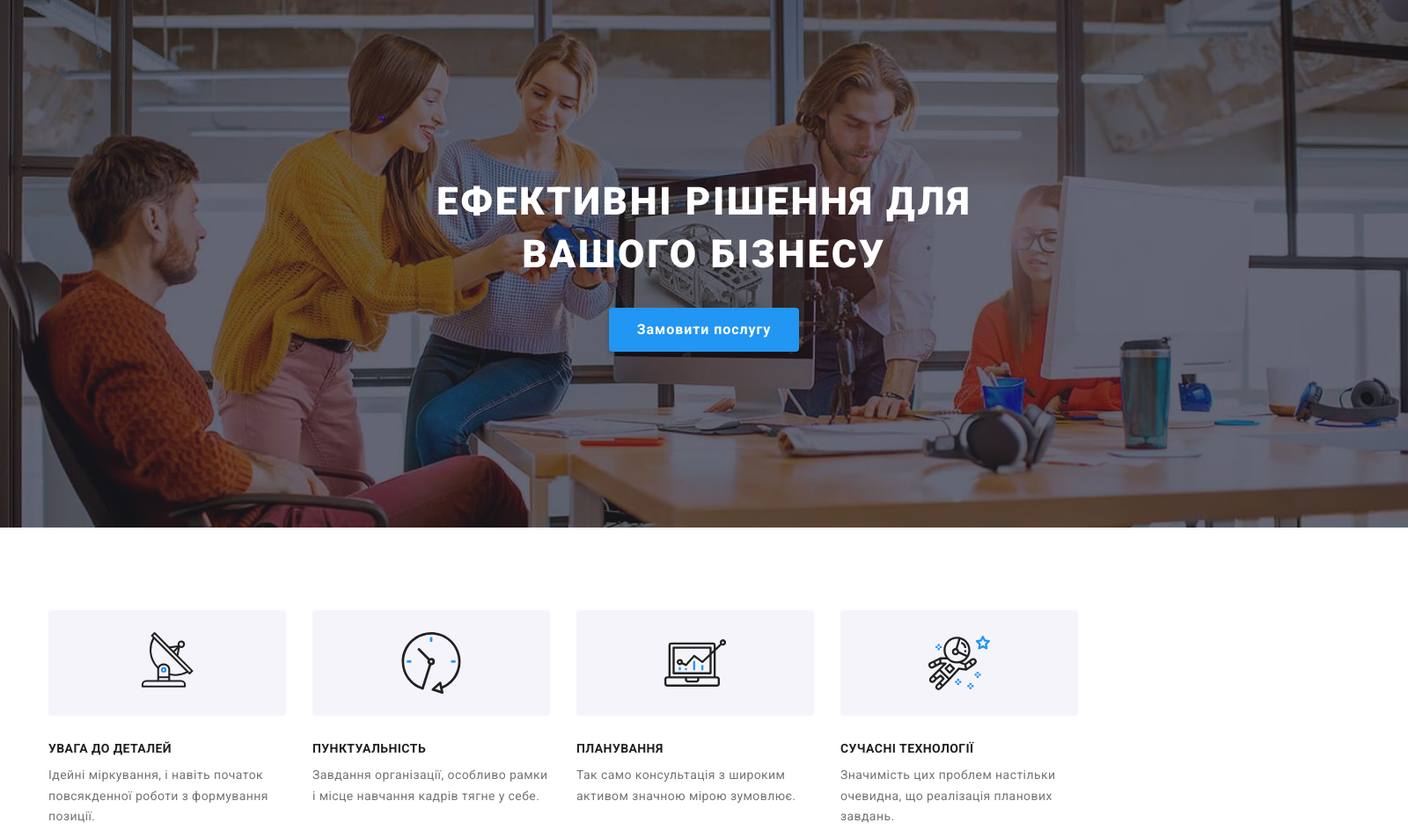
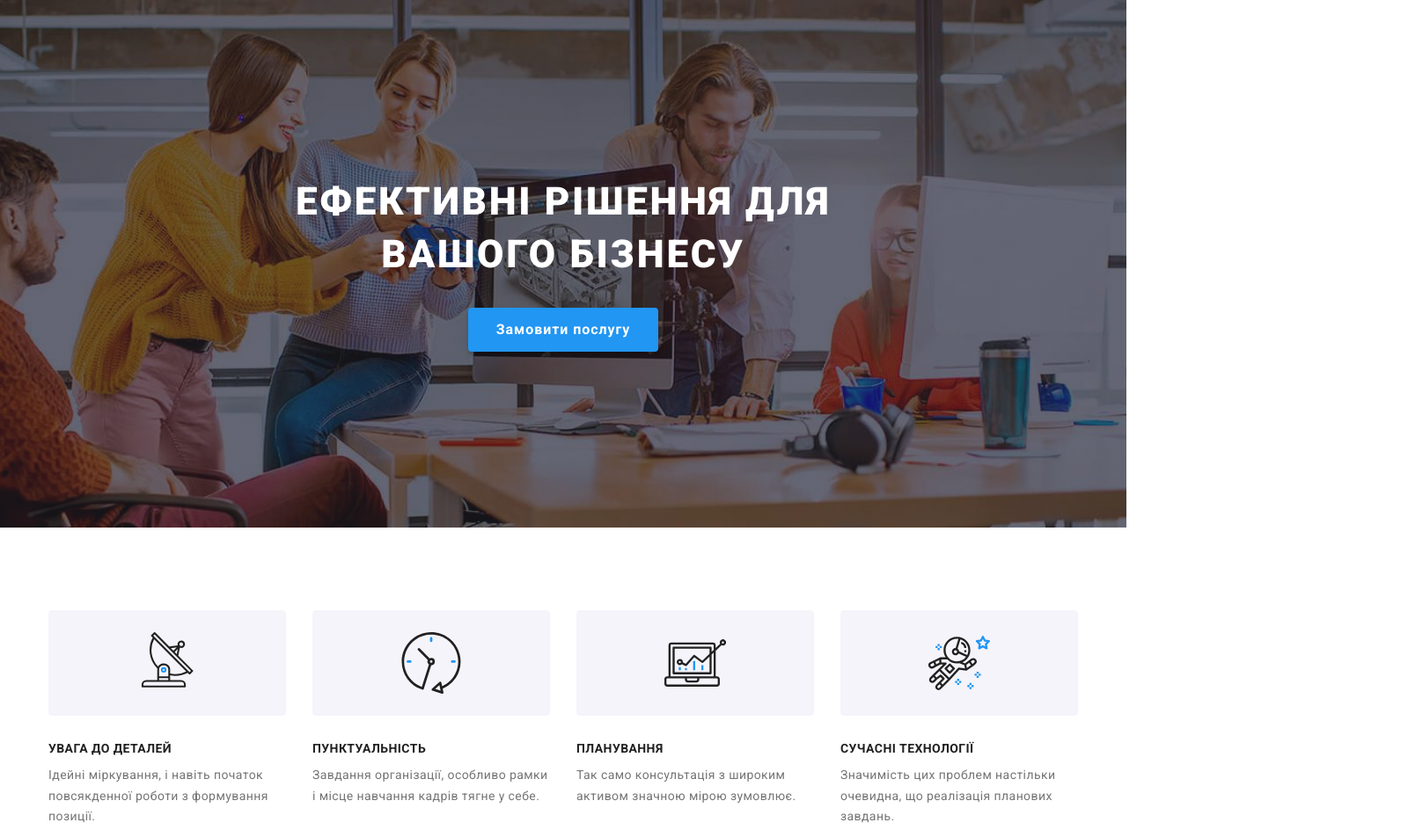
Before and after one commit to TikhonenkoVV/webstudio, a plain HTML site: page index.html in a window 1280 px wide. Shown: the whole page at 88% size, 1600 px wide, since content can reach past the window. Drawn offline with Linux system fonts and the light colour scheme.

Commit message:
edit adventages

```diff
--- a/sass/components/_advantage.scss
+++ b/sass/components/_advantage.scss
@@ -1,10 +1,23 @@
 .advantage {
-    display: flex;
-    gap: 30px;
+    @include for-size(tablet) {
+        display: flex;
+        flex-wrap: wrap;
+        gap: 30px;
+    }
 }
 
 .advantage__item {
-    flex-basis: calc((100% - 90px) / 4);
+    @include for-size(tablet) {
+        flex-basis: calc((100% - 30px) / 2);
+    }
+    @include for-size(desktop) {
+        flex-basis: calc((100% - 90px) / 4);
+    }
+    @include for-size(mobile-only) {
+        &:not(:last-child) {
+            margin-bottom: 30px;
+        }
+    }
 }
 
 .advantage__icon-container {
@@ -22,6 +35,10 @@
     @include fontset($fw: 700, $fs: 14px, $lh: 1.14, $ls: 0.03em);
     text-transform: uppercase;
     margin-bottom: 10px;
+
+    @include for-size(mobile-only) {
+        text-align: center;
+    }
 }
 
 .advantage__description {
--- a/sass/components/_hero.scss
+++ b/sass/components/_hero.scss
@@ -28,7 +28,7 @@
         }
     }
     @include for-size(desktop) {
-        width: 1600px;
+        width: 100%;
         padding: 200px 0;
         background-image: $lg, url('../images/desktop/hero/hero-1600.jpg');
         @include for-size(retina) {
@@ -37,6 +37,9 @@
         @include for-size(retina-hd) {
             background-image: $lg, url('../images/desktop/hero/hero-4800.jpg');
         }
+    }
+    @media screen and (min-width: 1600px) {
+        width: 1600px;
     }
 }
 
--- a/sass/utils/_placeholders.scss
+++ b/sass/utils/_placeholders.scss
@@ -13,7 +13,11 @@
 
 %title {
     color: $titlecolor;
-    @include fontset($fw: 700, $fs: 36px, $lh: 1.17, $ls: 0.03em);
+    @include fontset($fw: 700, $fs: 28px, $lh: 1.18, $ls: 0.03em);
     text-align: center;
-    margin-bottom: 50px;
+    @include for-size(desktop) {
+        font-size: 36px;
+        line-height: 1.17;
+        margin-bottom: 50px;
+    }
 }
```
Also changed, not shown: css/main.css, css/main.min.css, 2 other files.
